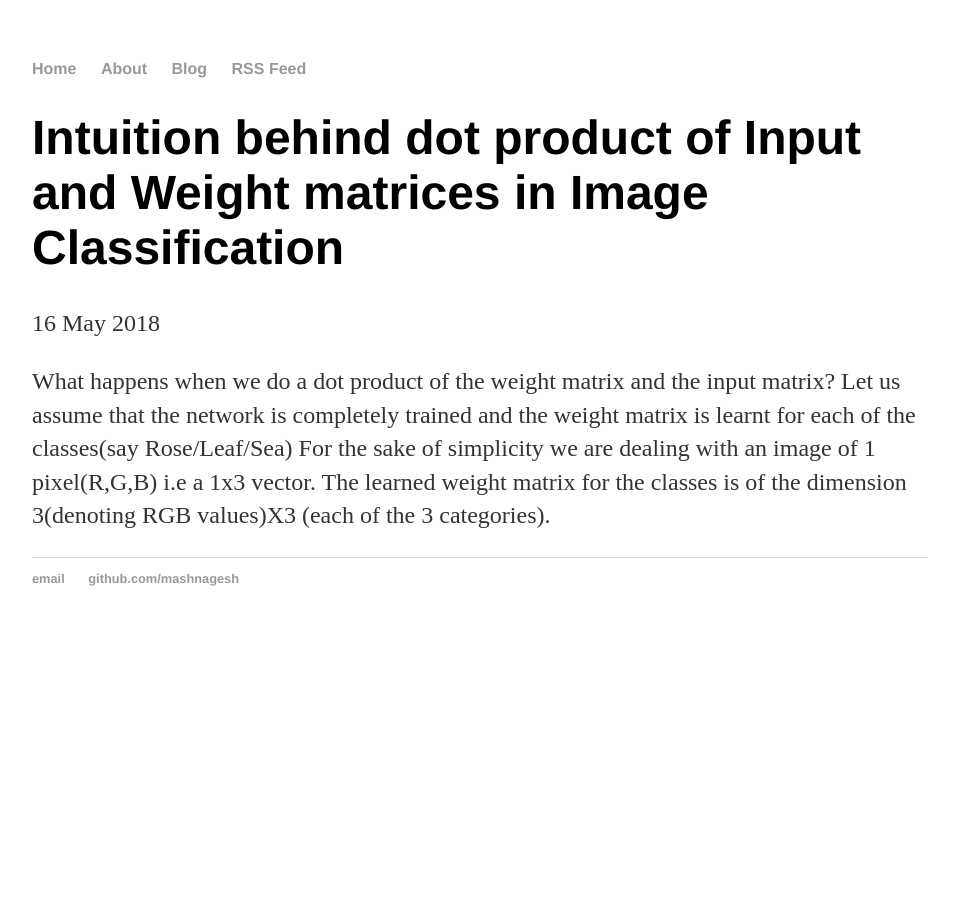
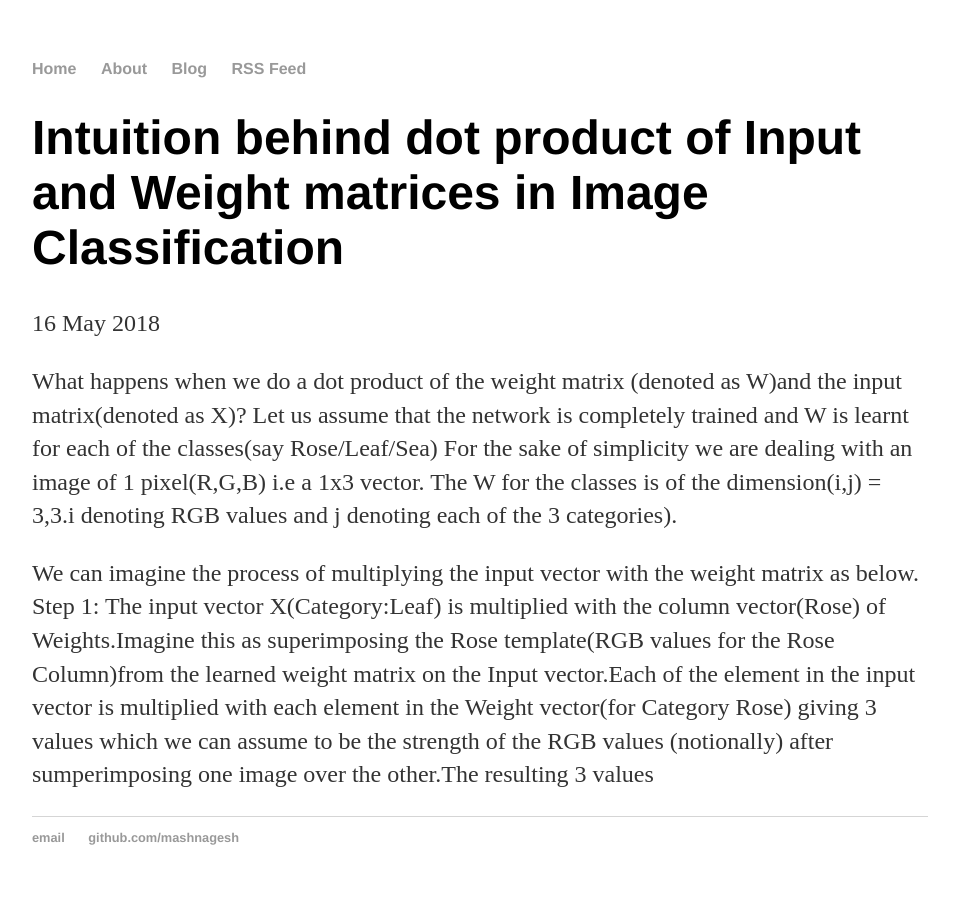
Before and after one commit to MashNagesh/mashnagesh.github.io, a Jekyll site: the page built from _posts/2018-05-16-dot-product-matrices-Image-Classification.md, in a window 1280 px wide. Shown: the whole page, without its empty margins (160-1119 px from the left). Built offline with Jekyll 4.4.1, drawn with Linux system fonts in a browser that asks for light colours.

Commit message:
Update 2018-05-16-dot-product-matrices-Image-Classification.md

```diff
--- a/_posts/2018-05-16-dot-product-matrices-Image-Classification.md
+++ b/_posts/2018-05-16-dot-product-matrices-Image-Classification.md
@@ -4,7 +4,12 @@ title: "Intuition behind dot product of Input and Weight matrices in Image Class
 date: 2018-05-16
 ---
 
- What happens when we do a dot product of the weight matrix and the input matrix?
- Let us assume that the network is completely trained and the weight matrix is learnt for each of the classes(say Rose/Leaf/Sea)
+ What happens when we do a dot product of the weight matrix (denoted as W)and the input matrix(denoted as X)?
+ Let us assume that the network is completely trained and W is learnt for each of the classes(say Rose/Leaf/Sea)
  For the sake of simplicity we are dealing with an image of 1 pixel(R,G,B) i.e a 1x3 vector.
- The learned weight matrix for the classes is of the dimension 3(denoting RGB values)X3 (each of the 3 categories).
+ The W for the classes is of the dimension(i,j) = 3,3.i denoting RGB values and j denoting each of the 3 categories).
+
+
+
+ We can imagine the process of multiplying the input vector with the weight matrix as below.
+ Step 1: The input vector X(Category:Leaf) is multiplied with the column vector(Rose) of Weights.Imagine this as superimposing the Rose   template(RGB values for the Rose Column)from the learned weight matrix  on the Input vector.Each of the element in the input vector is multiplied with each element in the Weight vector(for Category Rose) giving 3 values which we can assume to be the strength of the RGB values (notionally) after sumperimposing one image over the other.The resulting 3 values
```
